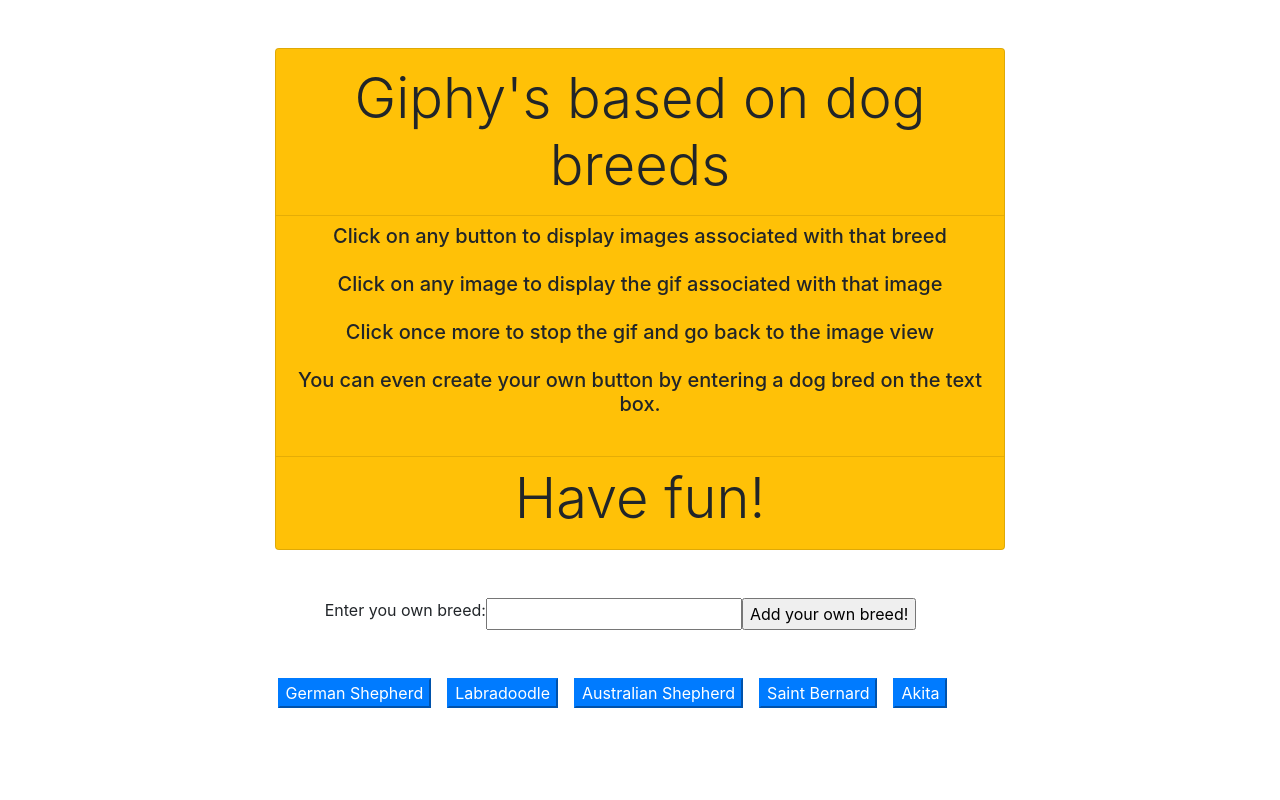
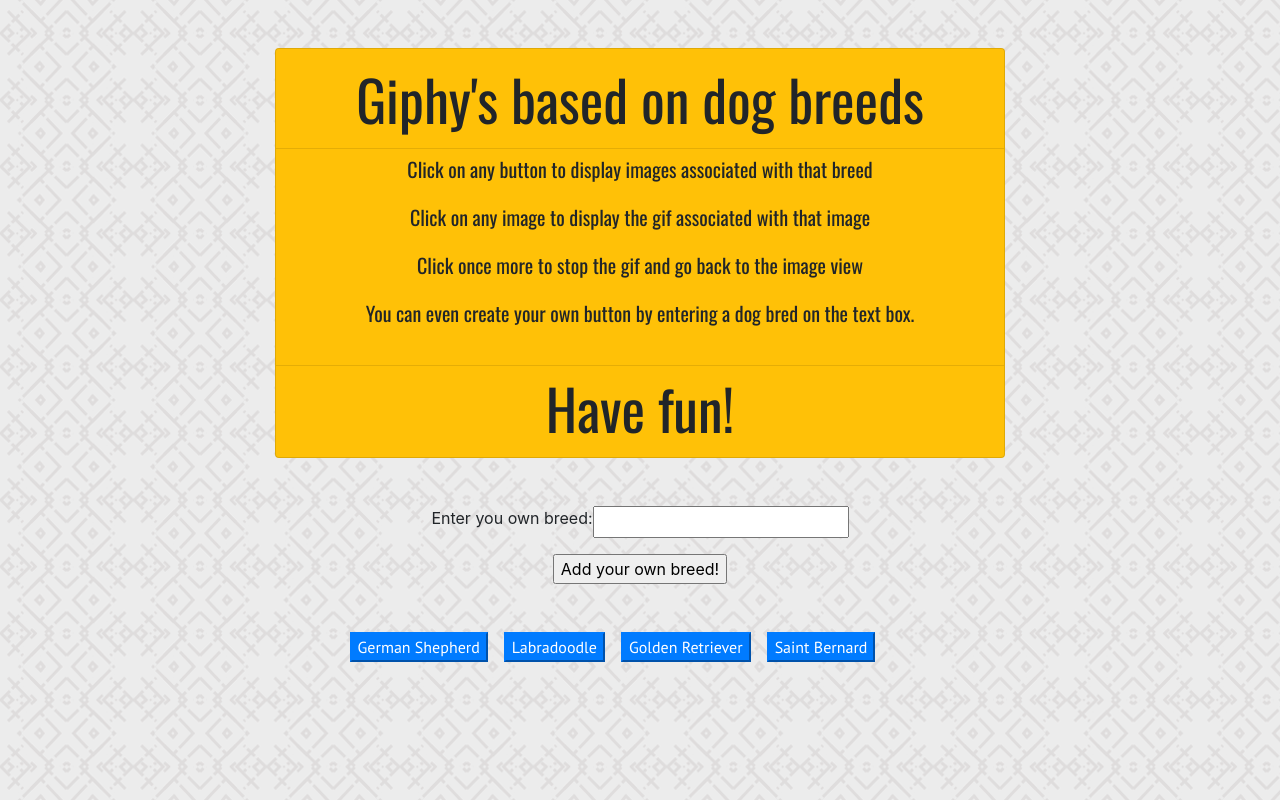
Before and after one commit to elpat77/Giphy_API, a plain HTML site: page index.html in a window 1280 px wide. Drawn offline with nearby package versions, Linux system fonts and the light colour scheme; a web font is replaced by a local one.

Commit message:
added background and other css formatting

```diff
--- a/assets/css/style.css
+++ b/assets/css/style.css
@@ -3,11 +3,11 @@
     box-sizing: border-box;
 }
 
-/* body{
-    background: url('./bg.jpg');
+body{
+    background: url('./herringbone.png');
     background-attachment: scroll;
 
-} */
+}
 
 ul {
     list-style-type: none;
@@ -15,6 +15,17 @@ ul {
     padding: 0;
 }
 
+.instructions{
+    font-family: 'Oswald', sans-serif;
+}
+
+#buttons{
+    font-family: 'PT Sans', sans-serif;
+}
+
 p {
-    text-align: center
+    font-family: 'Source Sans Pro', sans-serif;
+    text-align: center;
+    line-height: 20px;   /* within paragraph */
+    margin-bottom: 25px; /*between paragraphs */
 }
--- a/assets/javascript/apps.js
+++ b/assets/javascript/apps.js
@@ -1,6 +1,6 @@
 $(document).ready(function () {
 
-    let topics = ['German Shepherd', 'Labradoodle', 'Australian Shepherd', 'Saint Bernard', 'Akita'];
+    let topics = ['German Shepherd', 'Labradoodle', 'Golden Retriever', 'Saint Bernard'];
     console.log(topics);
 
     //function for displaying array data, starting empty
@@ -60,7 +60,7 @@ $(document).ready(function () {
                     //getting the gif title
                     var title = data[i].title;
                     //adding the titel to a p element
-                    var gifTitle = $("<p>").text("The title for the following is: " + title);
+                    var gifTitle = $("<p>").text("This gif is called: " + title);
                     //getting the gif ratings
                     var rating = data[i].rating;
                     //adding  the ratings to a p element
@@ -73,11 +73,10 @@ $(document).ready(function () {
                     breedImage.attr("data-state", "still");
                     breedImage.attr("class", "gifStart");
                     // Appending the rating and image tags to the breedDiv
+
                     breedDiv.prepend(gifTitle);
+                    breedDiv.append(breedImage);
                     breedDiv.append(gifRating);
-                    breedDiv.append(breedImage);
-
-                    breedDiv.append(breedImage);
 
                     // Prependng the animalDiv to the HTML page in the "#gif" div
                     $("#gif").prepend(breedDiv);
--- a/index.html
+++ b/index.html
@@ -13,10 +13,10 @@
   <div class="container">
     <div class="row justify-content-md-center mt-5">
       <div class="col-md-8 col-sm-12">
-        <div class="card bg-warning">
+        <div class="instructions card bg-warning">
           <h1 class="display-4 text-center mt-3">Giphy's based on dog breeds</h1>
           <hr class="my-2">
-          <ul class="h5 instructions text-center col-sm-12">
+          <ul class="h5 text-center col-sm-12">
             <li>Click on any button to display images associated with that breed</li><br>
             <li>Click on any image to display the gif associated with that image</li><br>
             <li>Click once more to stop the gif and go back to the image view</li><br>
@@ -29,11 +29,15 @@
     </div>
     <div class="container">
       <form id="breed-form">
-        <div class="row justify-content-md-center mt-5 mr-4">
-          <label for="breed-input">Enter you own breed: </label>
-          <input type="text" id="breed-input"><br>
+        <div class="row justify-content-md-center mt-5">
+          <label for="breed-input"> Enter you own breed:</label>
           <!-- Button triggers new movie to be added -->
+          <input type="text" id="breed-input">
+        </div>
+        <div class="row justify-content-md-center mt-3">
           <input id="add-breed" type="submit" value="Add your own breed!">
+        </div>
+    </div>
     </form>
   </div>
 
@@ -43,17 +47,11 @@
     </div>
 
     <div class="container">
-        <div class="row justify-content-md-center mt-3">
-          <div class="col-md-6 col-sm-12 col-12">
+      <div class="row justify-content-md-center mt-5">
         <div id="gif"></div>
       </div>
     </div>
   </div>
-    </div>
-
-
-  </div>
-
 </body>
 
 <!-- Added link to the jQuery Library -->
@@ -66,5 +64,9 @@
 <link rel="stylesheet" href="./assets/css/style.css">
 <!-- Added a link to our external js-->
 <script src="./assets/javascript/apps.js"></script>
+<!-- Added some google fonts-->
+<link
+  href="https://fonts.googleapis.com/css?family=Chilanka|Cute+Font|Inconsolata|Oswald|PT+Sans|Source+Sans+Pro|Turret+Road&display=swap"
+  rel="stylesheet">
 
 </html>
```
Also changed, not shown: assets/css/herringbone.png (added), 1 other file. Lines whose indentation alone changed are shown as unchanged.
